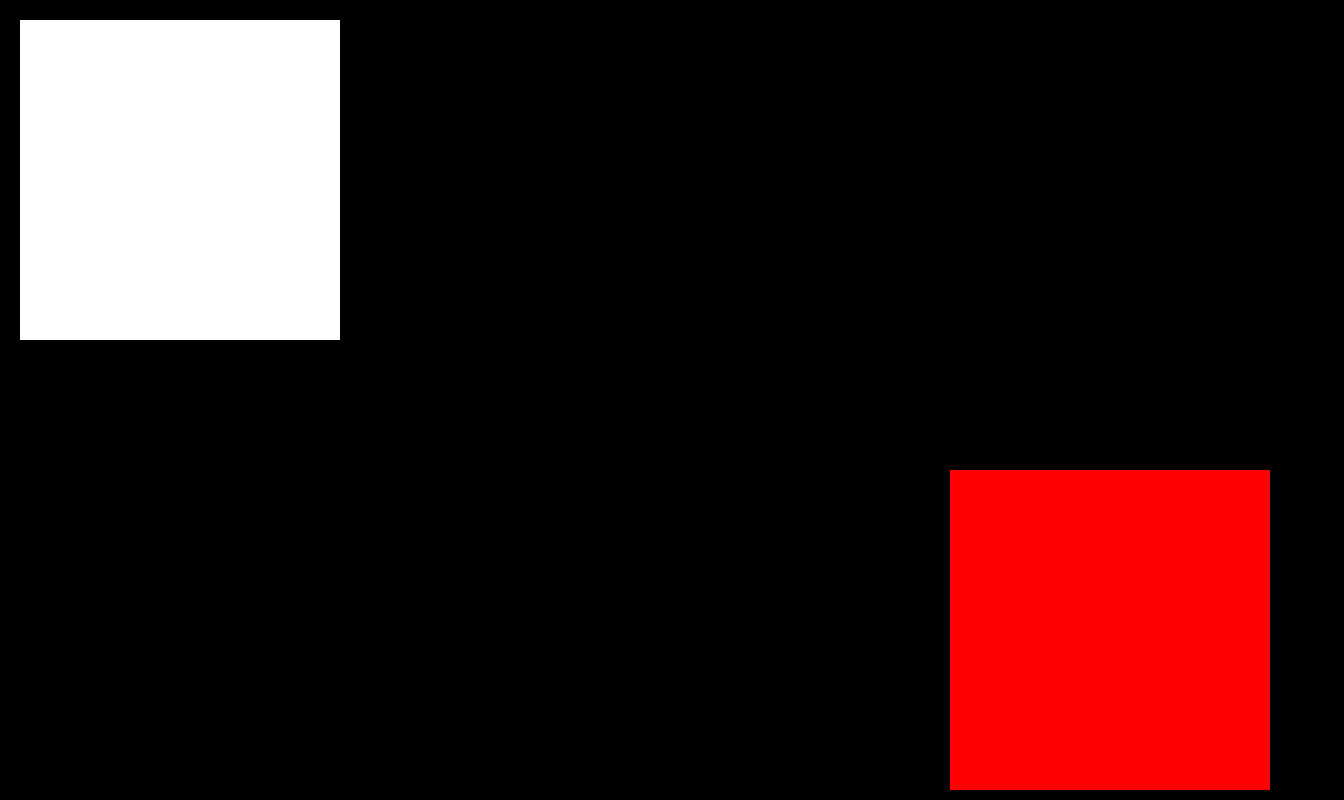
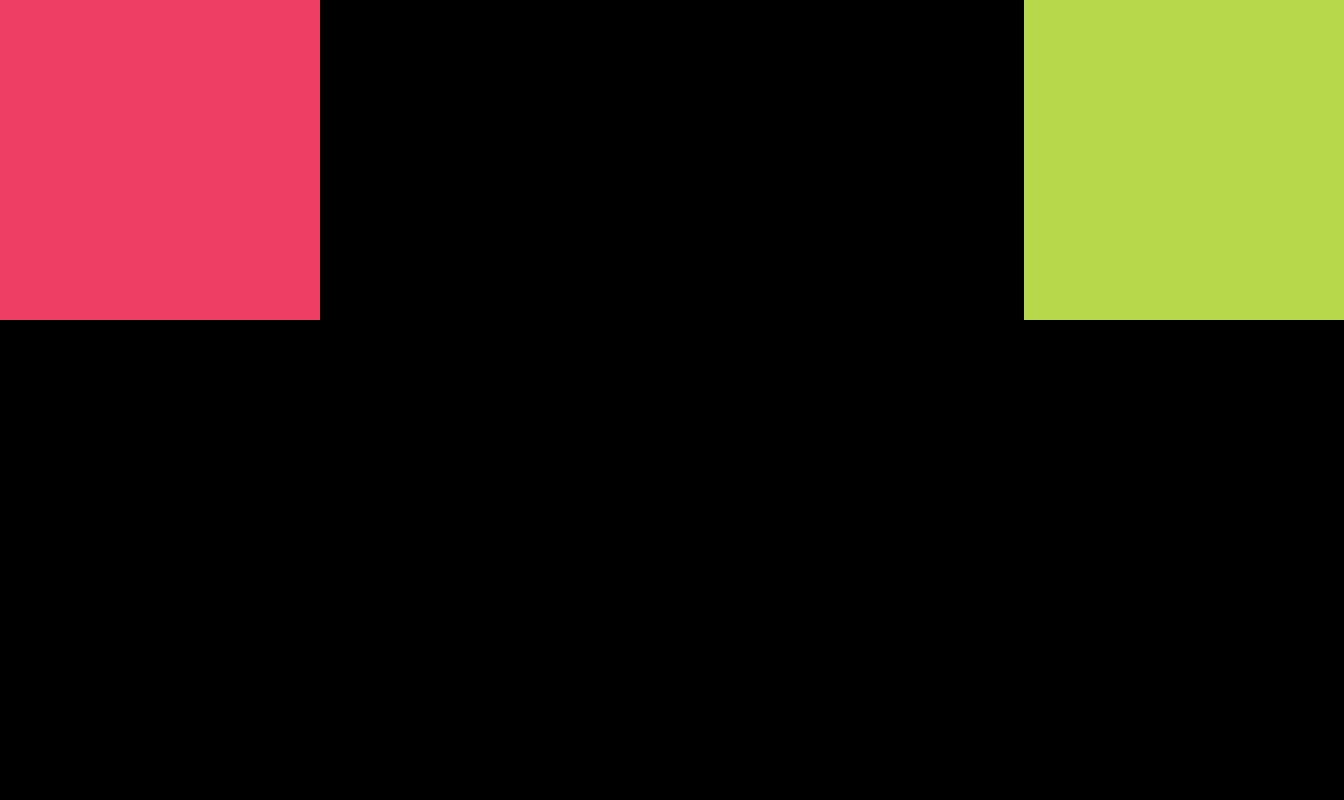
Before and after one commit to SandyPanG/cajas, a plain HTML site: page index.html in a window 1280 px wide. Shown: the whole page, 1344 px wide, since content can reach past the window. Drawn offline with Linux system fonts and the light colour scheme.

Commit message:
example_f.html

```diff
--- a/css/style.css
+++ b/css/style.css
@@ -9,19 +9,19 @@ div{
 }
 
 #box_a {
-  background: red;
-  bottom: 10px;
-  left: 10;
+  background: #ee3e64;
+  bottom: 0;
+  left: 0;
 	position: absolute;
-  right: 10px;
-  top: 10;
+  right: 20%;
+  top: 0;
 }
 
 #box_b {
-  background: white;
-  bottom: 20px;
-  left: 20px;
+  background: #b7d84b;
+  bottom: 0;
+  left: 80%;
 	position: absolute;
-  right: 20px;
-  top: 20px;
+  right: 0;
+  top: 0;
 }
```
